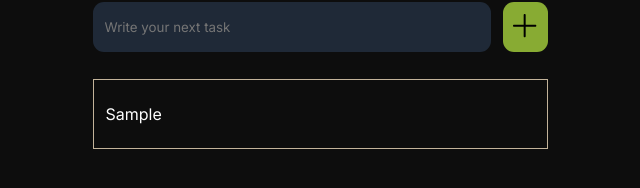
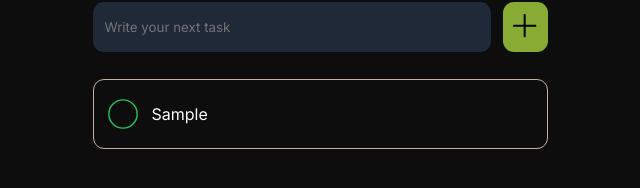
Before and after one commit to TakeshiYoshikawa/Task-Management, a Next.js app in the folder todo/: page / in a window 1280 px wide. Both pictures are taken after typing "Sample" into the empty fields and a click on the button "Submit". Shown: the part 334-522 px from the top of the page, without its empty margins (320-960 px from the left). Built offline with nearby package versions, Linux system fonts and the light colour scheme.

Commit message:
Add hover effect on Task item

```diff
--- a/todo/src/app/styles.css
+++ b/todo/src/app/styles.css
@@ -131,8 +131,12 @@ header {
   margin-bottom: 27px;
   gap: 27px;
 }
-.todo_item,
-.edit-form input {
+
+.todo_item:hover{
+  background-color: #1f2940;
+}
+
+.todo_item, .edit-form input {
   display: flex;
   justify-content: space-between;
   align-items: center;
@@ -144,6 +148,7 @@ header {
   background-color: #0d0d0d;
   color: #fff;
   padding: 12px;
+  border-radius: 11px;
 }
 
 .edit-form input {
@@ -153,11 +158,11 @@ header {
   border: transparent;
 }
 
-.todo_items_left,
-.todo_items_right {
+.todo_items_left, .todo_items_right {
   display: flex;
   align-items: center;
 }
+
 .todo_items_left {
   background-color: transparent;
   border: none;
--- a/todo/src/components/TODOList.jsx
+++ b/todo/src/components/TODOList.jsx
@@ -12,9 +12,34 @@ function TODOList({todos, setTodos}) {
 }
 
 function Item({item, todos, setTodos}){
+    const completeTodo = () => {
+        setTodos((previousTodos) =>
+            previousTodos.map((todo) =>
+                todo.id === item.id? {...todo, is_completed: !todo.is_completed} : todo
+            )
+        );
+    }
+
     return(
-        <li id="item?.id" className="todo_item">
+        <li id="item?.id" className="todo_item" onClick={completeTodo}>
+            <button className="todo_items_left">
+                <svg
+                clipRule="evenodd"
+                fillRule="evenodd"
+                strokeLinejoin="round"
+                strokeMiterlimit="2"
+                viewBox="0 0 24 24"
+                xmlns="http://www.w3.org/2000/svg"
+                width={34}
+                height={34}
+                stroke="#22C55E"
+                fill={item.is_completed ? "#22C55E" : "#0d0d0d"}
+                >
+                    <circle cx={11.998} cy={11.998} fillRule="nonzero" r={9.998}/>
+                </svg>
             <p>{item?.title}</p>
+            </button>
+
             <form className="edit-form">
             </form>
             <div className="todo_items_right">
```
